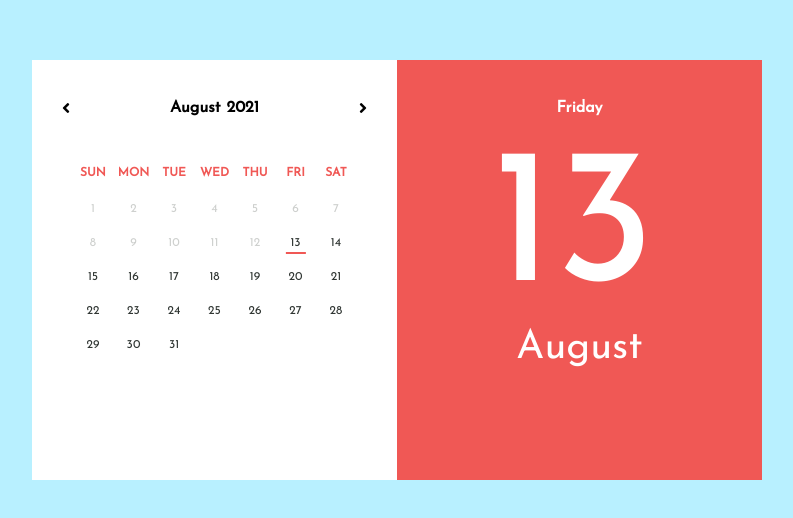
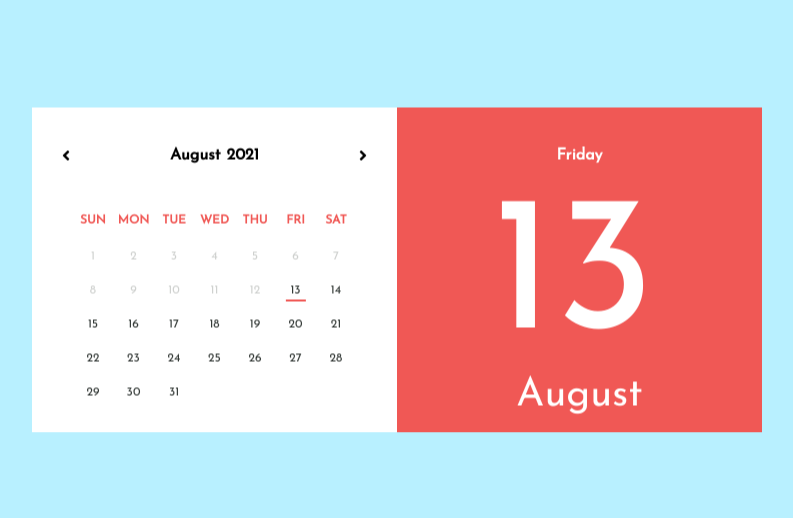
Before and after one commit to GOBIKRISHNAS/widgets, a plain HTML site: page index.html in a window 1280 px wide. Shown: the part 138-656 px from the top of the page, without its empty margins (251-1044 px from the left). Drawn offline with nearby package versions, Linux system fonts and the light colour scheme.

Commit message:
Update style.css

```diff
--- a/style.css
+++ b/style.css
@@ -14,7 +14,7 @@ body, html {
 .main {
   position: absolute;
   width: 730px;
-  height: 420px;
+  height: 325px;
   top: 50%;
   left: 50%;
   box-sizing: border-box;
```
